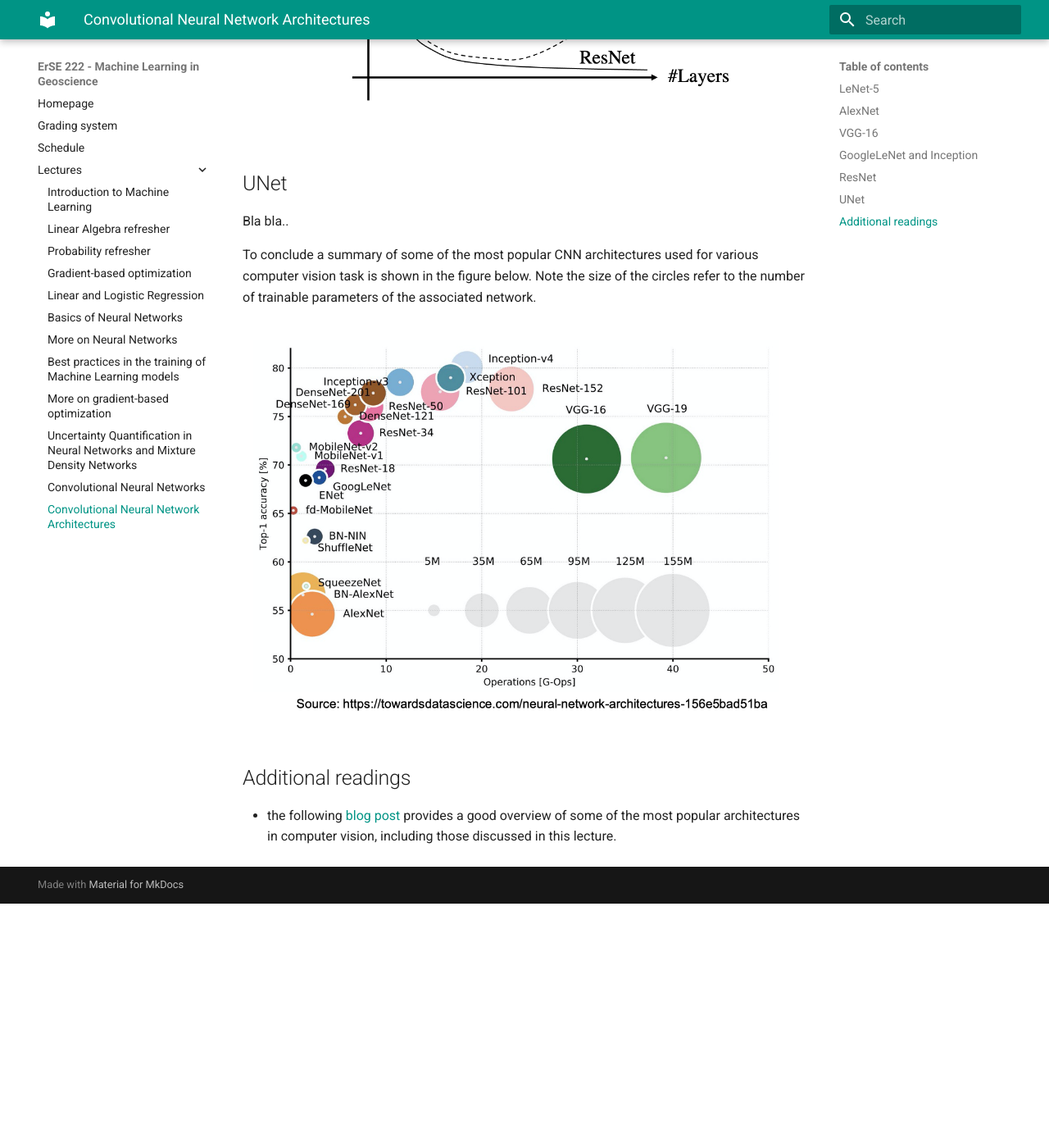
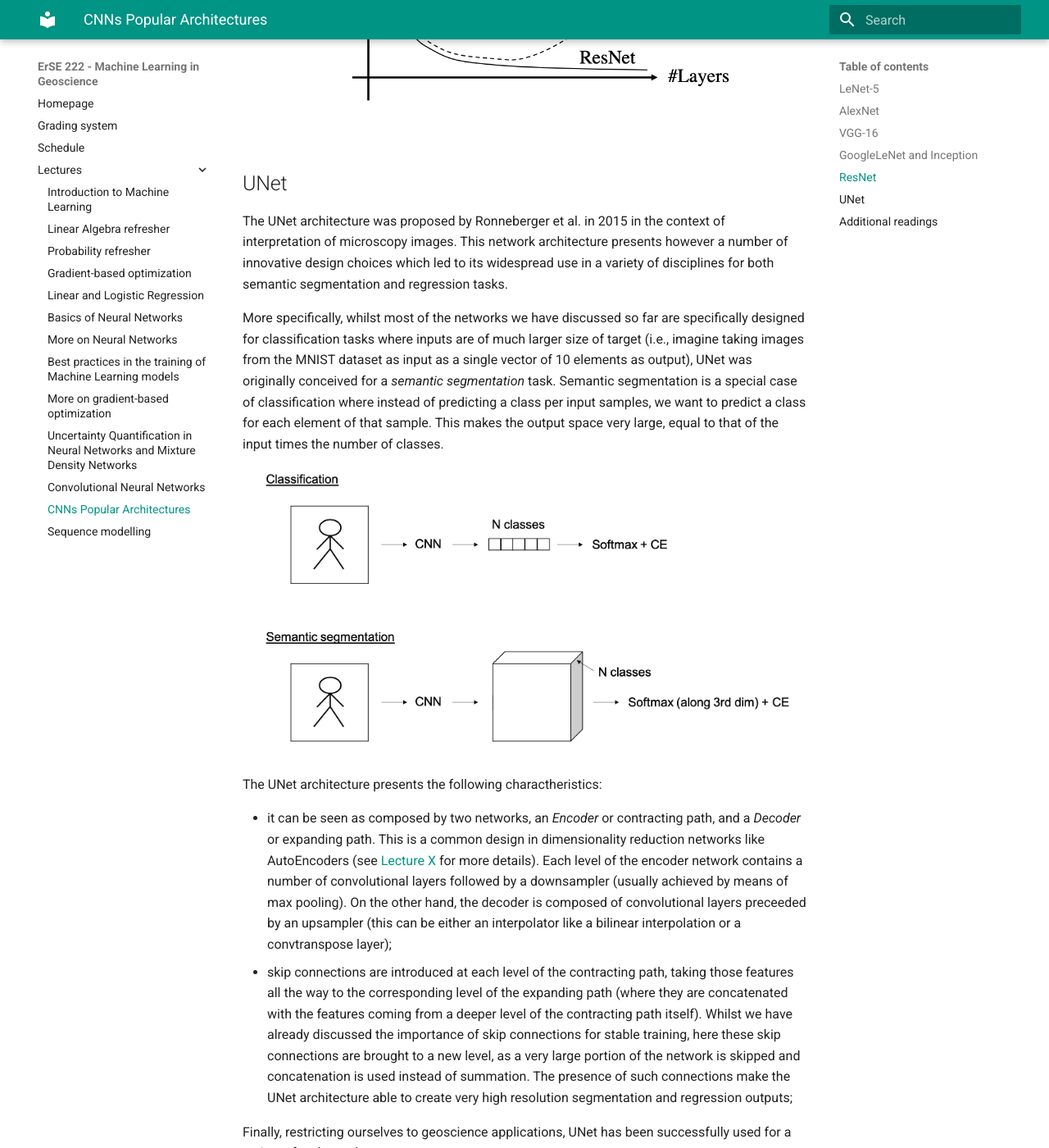
Before and after one commit to DIG-Kaust/MLgeoscience, an MkDocs documentation site: the page built from docs/lectures/11_cnnarch.md, in a window 1280 px wide and 1400 px high, scrolled down 6126 px. Shown: the whole window at 82% size. Built offline with MkDocs 1.6.1 and Material for MkDocs 9.7.7, drawn with Linux system fonts in a browser that asks for light colours; before the commit the page ends 7228 px from its top, so only the background shows below that; some of the changed text lies outside the part shown.

Commit message:
Finalized CNN arch lecture and started sequence mod

```diff
--- a/docs/lectures/11_cnnarch.md
+++ b/docs/lectures/11_cnnarch.md
@@ -1,4 +1,4 @@
-# Convolutional Neural Network Architectures
+# CNNs Popular Architectures
 This lecture provides an overview of how deep learning, especially in the context of CNNs (and computer vision in general), has
 evolved over the last decade. This is something that it is good to be familar with because:
 
@@ -122,7 +122,41 @@ for plain networks. On the other hand, networks with Residual blocks are much mo
 ![RESNETTRAINING](figs/resnettraining.png)
 
 ## UNet
-Bla bla..
+The UNet architecture was proposed by Ronneberger et al. in 2015 in the context of interpretation of microscopy images.
+This network architecture presents however a number of innovative design choices which led to its widespread use in a variety of disciplines
+for both semantic segmentation and regression tasks.
+
+More specifically, whilst most of the networks we have discussed so far are specifically designed for classification
+tasks where inputs are of much larger size of target (i.e., imagine taking images from the MNIST dataset as input as a single vector of 10 elements as output),
+UNet was originally conceived for a *semantic segmentation* task. Semantic segmentation is a special case of classification where
+instead of predicting a class per input samples, we want to predict a class for each element of that sample. This makes the output space very large,
+equal to that of the input times the number of classes.
+
+![SEMSEG](figs/semseg.png)
+
+The UNet architecture presents the following charactheristics:
+
+- it can be seen as composed by two networks, an *Encoder* or contracting path, and a *Decoder* or expanding path. This is a common
+  design in dimensionality reduction networks like AutoEncoders (see [Lecture X](14_autoencoder.md) for more details). Each level of the encoder
+  network contains a number of convolutional layers followed by a downsampler (usually achieved by means of max pooling). On the other hand,
+  the decoder is composed of convolutional layers preceeded by an upsampler (this can be either an interpolator like a bilinear interpolation or
+  a convtranspose layer);
+- skip connections are introduced at each level of the contracting path, taking those features all the way to the corresponding level of the
+  expanding path (where they are concatenated with the features coming from a deeper level of the contracting path itself). Whilst we have
+  already discussed the importance of skip connections for stable training, here these skip connections are brought to a new level, as a very
+  large portion of the network is skipped and concatenation is used instead of summation. The presence of such connections make the UNet architecture
+  able to create very high resolution segmentation and regression outputs;
+
+Finally, restricting ourselves to geoscience applications, UNet has been successfully used for a variety of tasks such as:
+
+- Salt body / channel / karst extraction from seismic data (semantic segmentation);
+- Fault and horizon tracking (semantic segmentation, where a skeletonized fault or horizon volume is used as the target to predict);
+- Microseismic event detection (semantic segmentation);
+- Seismic data interpolation, denoising, deghosting (regression, or more precisely *domain translation*);
+- and more...
+
+
+![UNET](figs/unet.png)
 
 
 To conclude a summary of some of the most popular CNN architectures used for various computer vision task is shown in the figure below. Note
```
Also changed, not shown: docs/lectures/12_seqmod.md (added, +125 -0 lines), docs/schedule.md (+2 -2 lines), docs/lectures/figs/rnn.png (added), docs/lectures/figs/rnnarchs.png (added), docs/lectures/figs/semseg.png (added), docs/lectures/figs/sequence.png (added), docs/lectures/figs/skipcon.png (added), docs/lectures/figs/unet.png (added).
